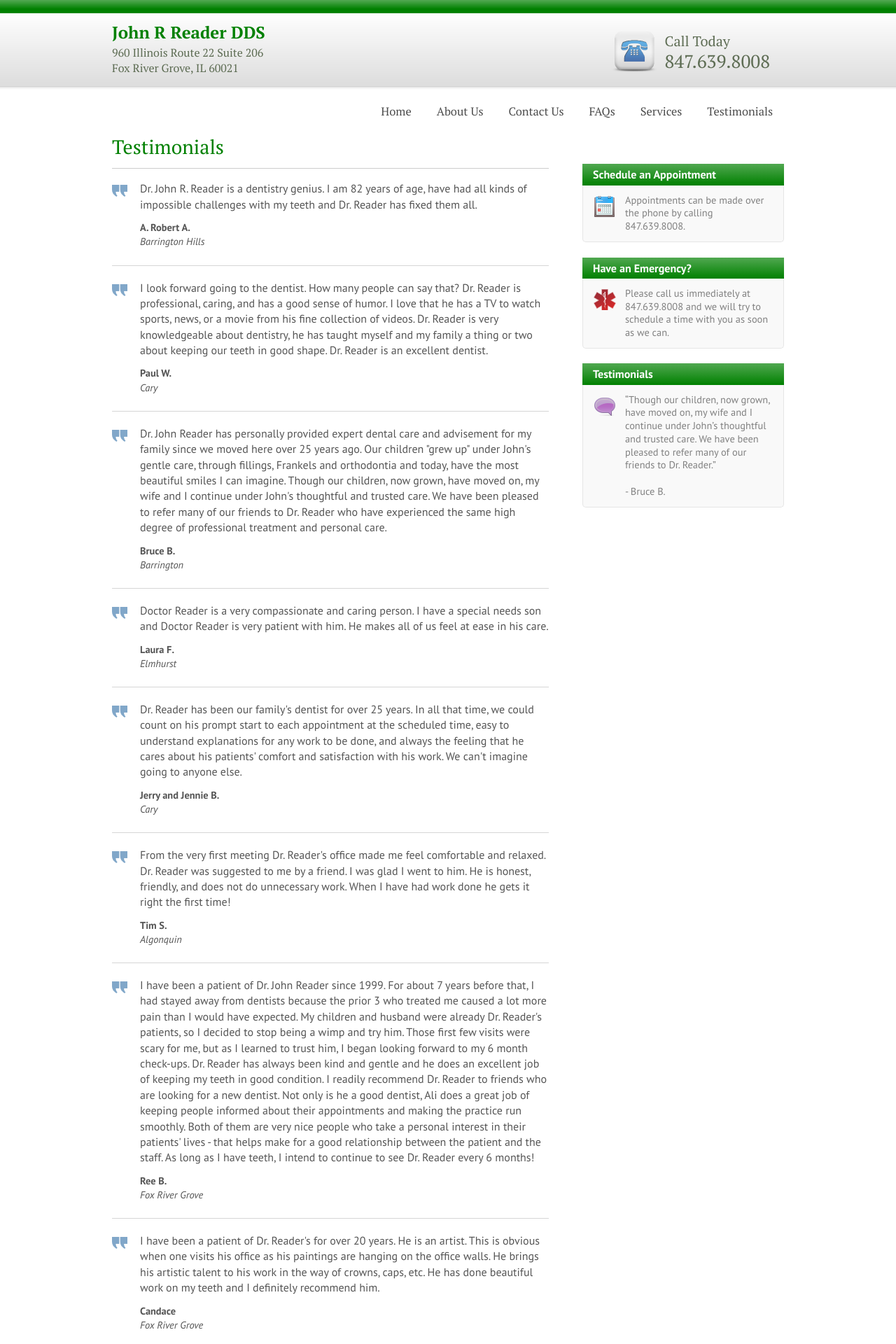
After one commit to rkarpeles/johnrreaderdds.com, a PHP site: page /testimonials.php in a window 1280 px wide. The commit adds this page. Shown: the top 1920 px of the page at 70% size. Run offline with PHP 8.4, Linux system fonts and the light colour scheme; some libraries are stand-ins or nearby versions.

Commit message:
Add testimonials page

```diff
--- a/css/style.css
+++ b/css/style.css
@@ -341,7 +341,7 @@ a.logo-subtitle {
 h3.trigger {
     float: left;
 	font-family: 'PT Serif', Georgia, 'Times New Roman', 'Times', serif;
-	padding: 8px 15px 8px 12px;
+	padding: 7px 15px 7px 12px;
     margin: 0 0 2px 0;
 	font-style: italic;
 	width: 100%;
@@ -404,6 +404,23 @@ h3.active .open-close { background: url('../images/plus-minus.png') 0 -118px no-
 
 .toggle_container .block  p{
   margin: 0 0 10px; }
+
+/**
+ * Testimonials Page
+ */
+
+.testimonial-long {
+  background: url('../images/left-quotes.png') 0 6px no-repeat;
+  border-bottom: 1px solid #d6d6d6;
+  padding: 0 0 5px 40px;
+  margin-bottom: 1.25em; }
+
+.testimonial-long p {
+  margin-bottom: .75em; }
+
+.testimonial-author p {
+  font-size: .9em;
+  margin-bottom: 1.25em; }
 
 /**
  * Sidebar
--- /dev/null
+++ b/testimonials.php
@@ -0,0 +1,119 @@
+<?php include('includes/header.php'); ?>
+
+	<!-- Start Page Content -->
+
+	<div class="divide-bottom">
+		<div class="grid-wrap">
+			<div class="grid-col bp1-col-two-thirds">
+				<h1 class="green-txt">Testimonials</h1>
+				<hr class="bot-mar-4">
+
+				<div class="testimonial-long">
+					<p>Dr. John R. Reader is a dentistry genius.  I am 82 years of age, have had all kinds of impossible challenges with my teeth and Dr. Reader has fixed them all.</p>
+						<div class="testimonial-author">
+						<p><strong>A. Robert A.</strong><br>
+						<em>Barrington Hills</em></p>
+						</div>
+					</div>
+
+					<div class="testimonial-long">
+					<p>I look forward going to the dentist. How many people can say that? Dr. Reader is professional, caring, and has a good sense of humor.  I love that he has a TV to watch sports, news, or a movie from his fine collection of videos.  Dr. Reader is very knowledgeable about dentistry, he has taught myself and my family a thing or two about keeping our teeth in good shape. Dr. Reader is an excellent dentist.</p>
+						<div class="testimonial-author">
+						<p><strong>Paul W.</strong><br>
+						<em>Cary</em></p>
+						</div>
+					</div>
+
+					<div class="testimonial-long">
+					<p>Dr. John Reader has personally provided expert dental care and advisement for my family since we moved here over 25 years ago. Our children "grew up" under John's gentle care, through fillings, Frankels and orthodontia and today, have the most beautiful smiles I can imagine. Though our children, now grown, have moved on, my wife and I continue under John's thoughtful and trusted care. We have been pleased to refer many of our friends to Dr. Reader who have experienced the same high degree of professional treatment and personal care.</p>
+						<div class="testimonial-author">
+						<p><strong>Bruce B.</strong><br>
+						<em>Barrington</em></p>
+						</div>
+					</div>
+
+					<div class="testimonial-long">
+					<p>Doctor Reader is a very compassionate and caring person. I have a special needs son and Doctor Reader is very patient with him.  He makes all of us feel at ease in his care.</p>
+						<div class="testimonial-author">
+						<p><strong>Laura F.</strong><br>
+						<em>Elmhurst</em></p>
+						</div>
+					</div>
+
+					<div class="testimonial-long">
+					<p>Dr. Reader has been our family's dentist for over 25 years. In all that time, we could count on his prompt start to each appointment at the scheduled time, easy to understand explanations for any work to be done, and always the feeling that he cares about his patients' comfort and satisfaction with his work. We can't imagine going to anyone else.</p>
+						<div class="testimonial-author">
+						<p><strong>Jerry and Jennie B.</strong><br>
+						<em>Cary</em></p>
+						</div>
+					</div>
+
+					<div class="testimonial-long">
+					<p>From the very first meeting Dr. Reader's office made me feel comfortable and relaxed. Dr. Reader was suggested to me by a friend. I was glad I went to him. He is honest, friendly, and does not do unnecessary work. When I have had work done he gets it right the first time!</p>
+						<div class="testimonial-author">
+						<p><strong>Tim S.</strong><br>
+						<em>Algonquin</em></p>
+						</div>
+					</div>
+
+					<div class="testimonial-long">
+					<p>I have been a patient of Dr. John Reader since 1999.  For about 7 years before that, I had stayed away from dentists because the prior 3 who treated me caused a lot more pain than I would have expected. My children and husband were already Dr. Reader's patients, so I decided to stop being a wimp and try him. Those first few visits were scary for me, but as I learned to trust him, I began looking forward to my 6 month check-ups. Dr. Reader has always been kind and gentle and he does an excellent job of keeping my teeth in good condition. I readily recommend Dr. Reader to friends who are looking for a new dentist. Not only is he a good dentist, Ali does a great job of keeping people informed about their appointments and making the practice run smoothly. Both of them are very nice people who take a personal interest in their patients' lives - that helps make for a good relationship between the patient and the staff. As long as I have teeth, I intend to continue to see Dr. Reader every 6 months! </p>
+						<div class="testimonial-author">
+						<p><strong>Ree B.</strong><br>
+						<em>Fox River Grove</em></p>
+						</div>
+					</div>
+
+					<div class="testimonial-long">
+					<p>I have been a patient of Dr. Reader's for over 20 years.  He is an artist.  This is obvious when one visits his office as his paintings are hanging on the office walls.  He brings his artistic talent to his work in the way of crowns, caps, etc.  He has done beautiful work on my teeth and I definitely recommend him.</p>
+						<div class="testimonial-author">
+						<p><strong>Candace</strong><br>
+						<em>Fox River Grove</em></p>
+						</div>
+					</div>
+
+					<div class="testimonial-long">
+					<p>John has been our dentist since moving into the area 10 years ago. He does it all...cleanings, x-rays, orthodontia. All work is 1st class as John is a perfectionist and the best dentist I've had in my 64 years. You will be hard pressed to find a more personable couple than John and his able assistant (and bride) Ali.</p>
+						<div class="testimonial-author">
+						<p><strong>Doug M.</strong><br>
+						<em>Barrington</em></p>
+						</div>
+					</div>
+
+					<div class="testimonial-long">
+					<p>As a faithful patient of Dr. Reader for over 27 years I can attest that since the age of eight, I have always looked forward to visiting the dentist. Each appointment I am greeted with glowing smiles and truly treated as if I were family. I am excited that my children will now have the same great experience at the dentist that I had as a child. Going to the dentist could not be any more enjoyable.</p>
+						<div class="testimonial-author">
+						<p><strong>Ben M.</strong><br>
+						<em>Mt. Prospect</em>
+						</div>
+					</div>
+
+					<div class="testimonial-long">
+					<p>Here's what I look for in a dentist: expert care and advice, easy to make appointments, enjoyable office visits, and minimal time in the waiting room.  Dr. Reader has consistently delivered on all of those expectations and that's why he's been my dentist for over 25 years.</p>
+						<div class="testimonial-author">
+						<p><strong>Bob M.</strong><br>
+						<em>Crystal Lake</em>
+						</div>
+					</div>
+
+			</div>
+
+			<div class="grid-col bp1-col-one-third">
+				<div class="sidebar">
+					<?php include('includes/static-sidebar-content.php'); ?>
+					<h4 class="aside-header">Testimonials</h4>
+					<p class="aside-box">
+					    <span class="icon-balloon"></span>
+						<span class="aside-box-content">
+					    &ldquo;Though our children, now grown, have moved on, my wife and I continue under John&rsquo;s thoughtful and trusted care. We have been pleased to refer many of our friends to Dr. Reader.&rdquo;
+					<br>
+					<br>
+					- Bruce B.</p>
+				</div> <!-- end .sidebar -->
+			</div>
+		</div>
+	</div>
+
+</div> <!-- end .container -->
+
+<?php include('includes/footer.php'); ?>
```
